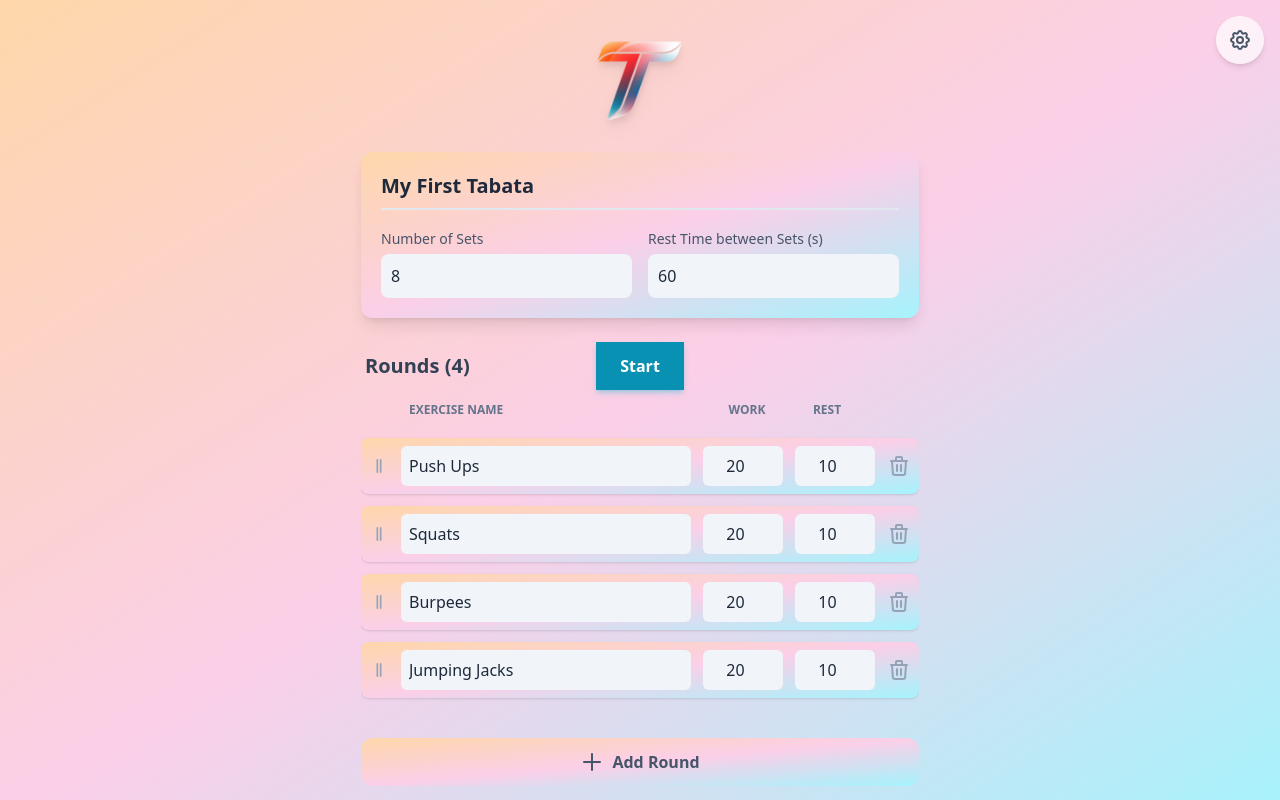
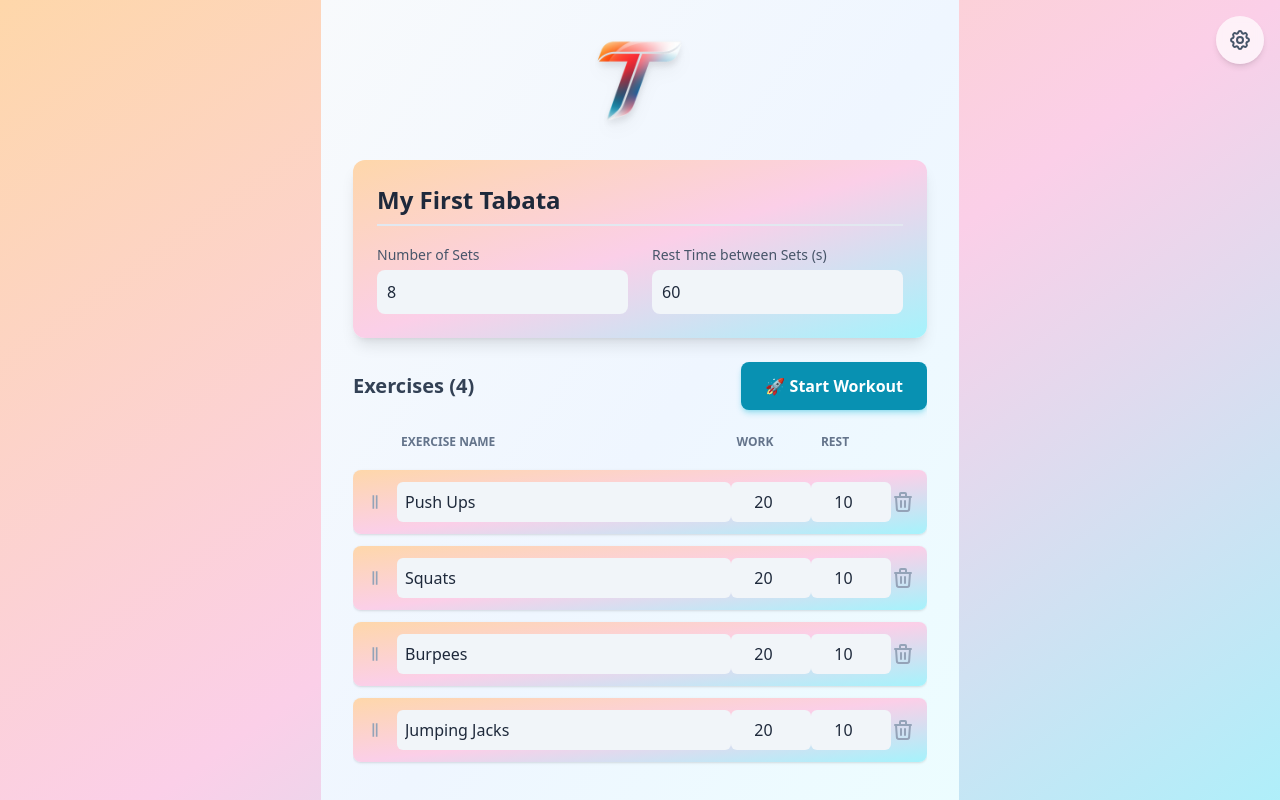
Before and after one commit to Chandigarh-coder/tabata-timer-pro, a React (Vite) app: page / in a window 1280 px wide. Built offline with nearby package versions, Linux system fonts and the light colour scheme.

Commit message:
Responsive

```diff
--- a/components/WorkoutSetup.tsx
+++ b/components/WorkoutSetup.tsx
@@ -20,29 +20,37 @@ const RoundCard: React.FC<{
 }> = ({ round, index, updateRound, removeRound, onDragStart, onDragEnter, onDragEnd, onDragOver }) => {
   return (
     <div
-      className="bg-gradient-to-br from-orange-200 via-pink-200 to-cyan-200 dark:from-red-900 dark:via-purple-900 dark:to-teal-700 p-2 rounded-lg shadow flex items-center space-x-3 transition-shadow"
+      className="bg-gradient-to-br from-orange-200 via-pink-200 to-cyan-200 dark:from-red-900 dark:via-purple-900 dark:to-teal-700 p-2 sm:p-3 rounded-lg shadow transition-shadow"
       draggable
       onDragStart={() => onDragStart(index)}
       onDragEnter={(e) => onDragEnter(e, index)}
       onDragEnd={onDragEnd}
       onDragOver={onDragOver}
     >
-      <div className="cursor-move text-slate-400 dark:text-slate-500">
-        <GripVerticalIcon className="w-5 h-5"/>
+      {/* Mobile: Stack vertically, Desktop: Horizontal flex */}
+      <div className="grid grid-cols-[auto_1fr_auto] gap-2 sm:flex sm:items-center sm:space-x-3 sm:gap-0">
+        {/* Drag handle */}
+        <div className="cursor-move text-slate-400 dark:text-slate-500 row-start-1 col-start-1 sm:row-auto sm:col-auto">
+          <GripVerticalIcon className="w-4 h-4 sm:w-5 sm:h-5"/>
         </div>
+
+        {/* Exercise name - spans full width on mobile */}
         <input
           type="text"
           placeholder="Exercise Name"
           value={round.exerciseName}
           onChange={(e) => updateRound(index, 'exerciseName', e.target.value)}
-        className="flex-grow bg-slate-100 dark:bg-slate-700 text-slate-800 dark:text-slate-100 rounded-md p-2 focus:ring-2 focus:ring-brand-cyan-500 border-transparent focus:border-transparent"
+          className="col-span-2 sm:col-span-1 sm:flex-grow bg-slate-100 dark:bg-slate-700 text-slate-800 dark:text-slate-100 rounded-md p-2 focus:ring-2 focus:ring-brand-cyan-500 border-transparent focus:border-transparent text-sm sm:text-base"
         />
+
+        {/* Number inputs - side by side on mobile, inline on desktop */}
+        <div className="col-span-3 grid grid-cols-[1fr_1fr_auto] gap-2 items-center sm:contents">
           <input
             type="number"
             min="0"
             value={round.workTime}
             onChange={(e) => updateRound(index, 'workTime', parseInt(e.target.value) || 0)}
-        className="w-20 bg-slate-100 dark:bg-slate-700 text-slate-800 dark:text-slate-100 rounded-md p-2 focus:ring-2 focus:ring-brand-cyan-500 border-transparent focus:border-transparent text-center"
+            className="w-full sm:w-16 lg:w-20 bg-slate-100 dark:bg-slate-700 text-slate-800 dark:text-slate-100 rounded-md p-2 focus:ring-2 focus:ring-brand-cyan-500 border-transparent focus:border-transparent text-center text-sm sm:text-base"
             aria-label="Work time in seconds"
           />
           <input
@@ -50,12 +58,17 @@ const RoundCard: React.FC<{
             min="0"
             value={round.restTime}
             onChange={(e) => updateRound(index, 'restTime', parseInt(e.target.value) || 0)}
-        className="w-20 bg-slate-100 dark:bg-slate-700 text-slate-800 dark:text-slate-100 rounded-md p-2 focus:ring-2 focus:ring-brand-cyan-500 border-transparent focus:border-transparent text-center"
+            className="w-full sm:w-16 lg:w-20 bg-slate-100 dark:bg-slate-700 text-slate-800 dark:text-slate-100 rounded-md p-2 focus:ring-2 focus:ring-brand-cyan-500 border-transparent focus:border-transparent text-center text-sm sm:text-base"
             aria-label="Rest time in seconds"
           />
-      <button onClick={() => removeRound(index)} className="text-slate-400 hover:text-red-500 dark:text-slate-500 dark:hover:text-red-400">
-        <TrashIcon className="w-6 h-6" />
+          <button
+            onClick={() => removeRound(index)}
+            className="text-slate-400 hover:text-red-500 dark:text-slate-500 dark:hover:text-red-400 p-1 sm:p-0"
+          >
+            <TrashIcon className="w-5 h-5 sm:w-6 sm:h-6" />
           </button>
+        </div>
+      </div>
     </div>
   );
 };
@@ -121,54 +134,74 @@ const WorkoutSetup: React.FC<WorkoutSetupProps> = ({ workout, setWorkout, onStar
   }
 
   return (
-    <div className="min-h-screen">
-      <div className="p-4 md:p-6 max-w-3xl mx-auto h-full flex flex-col">
+    <div className="min-h-screen bg-gradient-to-br from-slate-50 via-blue-50 to-cyan-50 dark:from-slate-900 dark:via-slate-900 dark:to-slate-800">
+      <div className="container mx-auto px-4 sm:px-6 lg:px-8 py-4 sm:py-6 max-w-4xl h-full flex flex-col">
         {/* Header */}
-        <div className="flex-shrink-0">
-          <div className="flex justify-center mb-4"><img src="/logo.png" alt="Tabata Timer Pro Logo" className="w-20 md:w-28 max-w-xs h-auto drop-shadow-lg" /></div>
-          <div className="bg-gradient-to-br from-orange-200 via-pink-200 to-cyan-200 dark:from-red-900 dark:via-purple-900 dark:to-teal-700 p-5 rounded-xl shadow-lg">
+        <header className="flex-shrink-0 space-y-4 sm:space-y-6">
+          <div className="text-center">
+            <img
+              src="/logo.png"
+              alt="Tabata Timer Pro Logo"
+              className="w-16 sm:w-20 lg:w-28 h-auto mx-auto drop-shadow-lg"
+            />
+          </div>
+
+          <div className="bg-gradient-to-br from-orange-200 via-pink-200 to-cyan-200 dark:from-red-900 dark:via-purple-900 dark:to-teal-700 p-4 sm:p-6 rounded-xl shadow-lg">
             <input
               type="text"
               placeholder="My First Tabata"
               value={workout.name}
               onChange={(e) => updateWorkout('name', e.target.value)}
-              className="w-full bg-transparent text-xl font-bold text-slate-800 dark:text-slate-100 border-b-2 border-slate-200 dark:border-slate-700 focus:border-brand-cyan-500 focus:outline-none focus:ring-0 pb-2 mb-4"
+              className="w-full bg-transparent text-lg sm:text-xl lg:text-2xl font-bold text-slate-800 dark:text-slate-100 border-b-2 border-slate-200 dark:border-slate-700 focus:border-brand-cyan-500 focus:outline-none focus:ring-0 pb-2 mb-4 placeholder:text-slate-500 dark:placeholder:text-slate-400"
             />
-            <div className="grid grid-cols-1 md:grid-cols-2 gap-4">
-              <label className="block">
+
+            <div className="grid grid-cols-1 sm:grid-cols-2 gap-4 lg:gap-6">
+              <label className="block space-y-1">
                 <span className="text-slate-600 dark:text-slate-400 text-sm font-medium">Number of Sets</span>
-                <input type="number" min="1" value={workout.sets} onChange={(e) => updateWorkout('sets', parseInt(e.target.value))} className="mt-1 block w-full bg-slate-100 dark:bg-slate-700 text-slate-800 dark:text-slate-100 rounded-lg p-2.5 focus:ring-2 focus:ring-brand-cyan-500 border-transparent"/>
+                <input
+                  type="number"
+                  min="1"
+                  value={workout.sets}
+                  onChange={(e) => updateWorkout('sets', parseInt(e.target.value))}
+                  className="block w-full bg-slate-100 dark:bg-slate-700 text-slate-800 dark:text-slate-100 rounded-lg p-2.5 focus:ring-2 focus:ring-brand-cyan-500 border-transparent text-sm sm:text-base"
+                />
               </label>
-              <label className="block">
+              <label className="block space-y-1">
                 <span className="text-slate-600 dark:text-slate-400 text-sm font-medium">Rest Time between Sets (s)</span>
-                <input type="number" min="0" value={workout.setRestTime} onChange={(e) => updateWorkout('setRestTime', parseInt(e.target.value))} className="mt-1 block w-full bg-slate-100 dark:bg-slate-700 text-slate-800 dark:text-slate-100 rounded-lg p-2.5 focus:ring-2 focus:ring-brand-cyan-500 border-transparent"/>
+                <input
+                  type="number"
+                  min="0"
+                  value={workout.setRestTime}
+                  onChange={(e) => updateWorkout('setRestTime', parseInt(e.target.value))}
+                  className="block w-full bg-slate-100 dark:bg-slate-700 text-slate-800 dark:text-slate-100 rounded-lg p-2.5 focus:ring-2 focus:ring-brand-cyan-500 border-transparent text-sm sm:text-base"
+                />
               </label>
             </div>
           </div>
-        </div>
+        </header>
 
         {/* Scrollable Rounds List */}
-        <div className="flex-grow py-6 overflow-y-auto min-h-0">
-          <div className="flex items-center mb-3 px-1">
-            <h2 className="text-xl font-bold text-slate-700 dark:text-slate-200 flex-1">
-              Rounds ({workout.rounds.length})
+        <main className="flex-grow py-4 sm:py-6 overflow-y-auto min-h-0">
+          <div className="flex flex-col sm:flex-row sm:items-center sm:justify-between gap-3 mb-4 sm:mb-6">
+            <h2 className="text-lg sm:text-xl font-bold text-slate-700 dark:text-slate-200">
+              Exercises ({workout.rounds.length})
             </h2>
             <button
               onClick={onStart}
-              className="px-6 py-3 bg-brand-cyan-600 hover:bg-brand-cyan-700 text-white font-bold rounded-none shadow-md shadow-brand-cyan-500/30 transition-colors"
-              aria-label="Start"
+              className="w-full sm:w-auto px-6 py-3 bg-brand-cyan-600 hover:bg-brand-cyan-700 text-white font-bold rounded-lg shadow-md shadow-brand-cyan-500/30 transition-all hover:shadow-lg hover:scale-[1.02]"
+              aria-label="Start workout"
             >
-              Start
+              🚀 Start Workout
             </button>
-            <div className="flex-1"></div>
           </div>
 
           <div className="space-y-3">
-              <div className="flex items-center text-xs uppercase text-slate-500 dark:text-slate-400 font-bold px-4 pb-2">
+              {/* Header - hide on mobile, show on tablet+ */}
+              <div className="hidden sm:flex items-center text-xs uppercase text-slate-500 dark:text-slate-400 font-bold px-4 pb-2">
                   <span className="w-5 mr-3"></span>
                   <span className="flex-grow">Exercise Name</span>
-                  <span className="w-20 text-center">Work</span>
-                  <span className="w-20 text-center">Rest</span>
+                  <span className="w-16 lg:w-20 text-center">Work</span>
+                  <span className="w-16 lg:w-20 text-center">Rest</span>
                   <span className="w-6 ml-3"></span>
               </div>
               {workout.rounds.map((round, index) => (
@@ -185,15 +218,18 @@ const WorkoutSetup: React.FC<WorkoutSetupProps> = ({ workout, setWorkout, onStar
                   />
               ))}
           </div>
-        </div>
+        </main>
 
-        {/* Footer Buttons */}
-        <div className="py-4 flex items-stretch gap-4 flex-shrink-0">
-          <button onClick={addRound} className="w-full flex items-center justify-center space-x-2 bg-gradient-to-br from-orange-200 via-pink-200 to-cyan-200 dark:from-red-900 dark:via-purple-900 dark:to-teal-700 text-slate-600 dark:text-slate-300 hover:bg-slate-300 dark:hover:bg-slate-700 font-semibold py-3 px-4 rounded-xl transition">
-            <PlusIcon />
-            <span>Add Round</span>
+        {/* Footer */}
+        <footer className="flex-shrink-0 py-4 sm:py-6">
+          <button
+            onClick={addRound}
+            className="w-full flex items-center justify-center space-x-2 bg-gradient-to-br from-orange-200 via-pink-200 to-cyan-200 dark:from-red-900 dark:via-purple-900 dark:to-teal-700 text-slate-600 dark:text-slate-300 hover:opacity-90 font-semibold py-3 px-4 rounded-xl transition-all hover:shadow-md hover:scale-[1.01]"
+          >
+            <PlusIcon className="w-5 h-5" />
+            <span className="text-sm sm:text-base">Add Exercise</span>
           </button>
-        </div>
+        </footer>
       </div>
     </div>
   );
```
Also changed, not shown: components/TimerDisplay.tsx (+95 -58 lines), debug-test.html (added, +27 -0 lines), hooks.ts (+29 -13 lines). Lines whose indentation alone changed are shown as unchanged.
